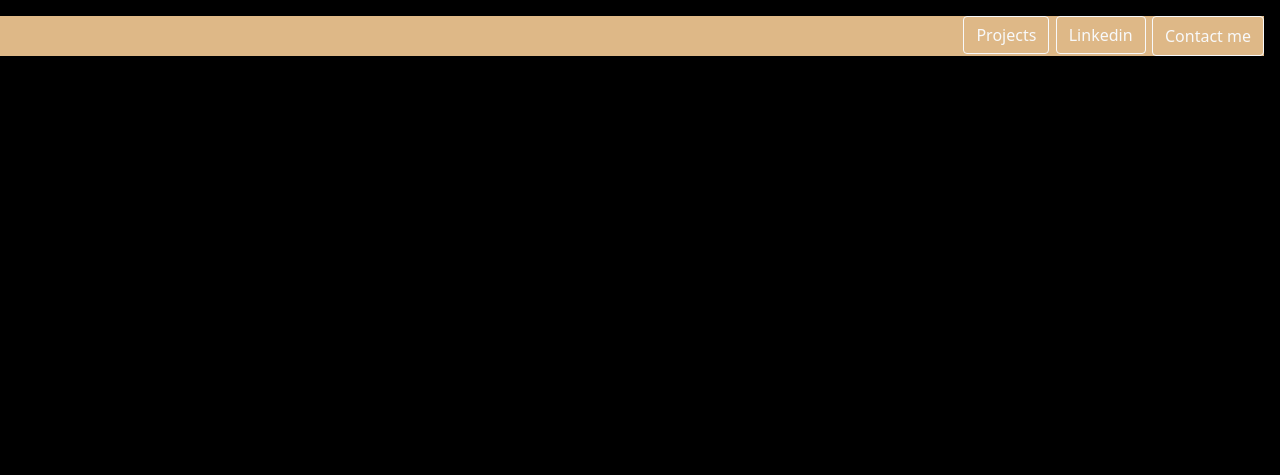
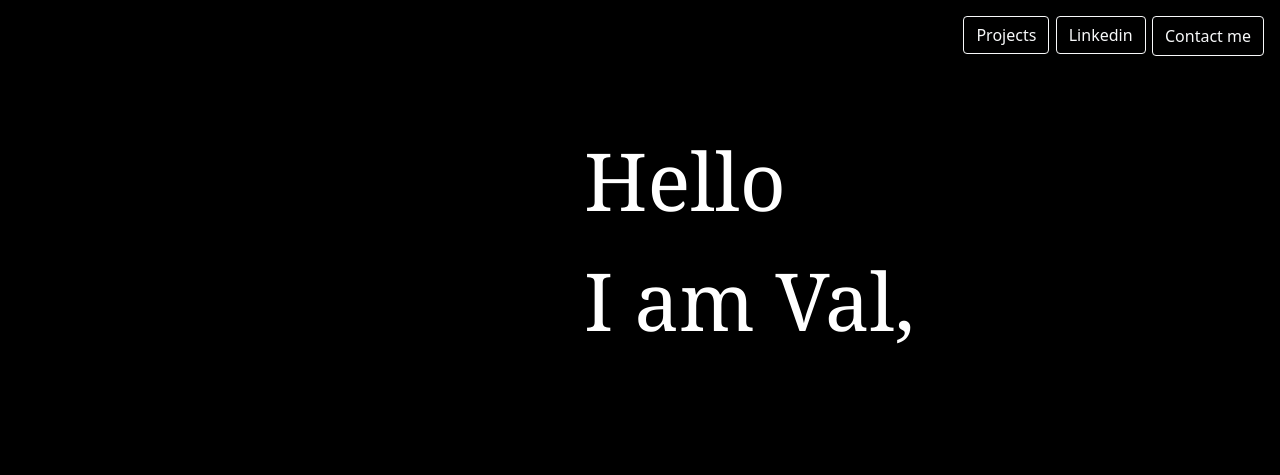
Before and after one commit to Carlos-Val/Web-Personal, a plain HTML site: page index.html in a window 1280 px wide. Drawn offline with nearby package versions, Linux system fonts and the light colour scheme.

Commit message:
Letras 007 terminadas

```diff
--- a/css/style.css
+++ b/css/style.css
@@ -1,9 +1,14 @@
+*{
+    margin: 0;
+    padding: 0;
+}
 body{
     background-color: black;
     background-position: center center;
     background-repeat: no-repeat;
     background-attachment: fixed;
     background-size: cover;
+
 }
 .botones{
     display: flex;
@@ -11,10 +16,51 @@ body{
     height: 2.5em;
     margin-top: 1em;
     margin-right: 1em;
-    background-color: burlywood;
+    background-color: ;
 
 
 }
 .espacioBotones{
     margin-right: 0.4em;
 }
+
+.presentacion{
+    display: flex;
+    justify-content: flex-end;
+    align-items:flex-end;
+    background-color:;
+    height: 23em;
+
+}
+.cuadroPresentacion{
+    display: flex;
+    background-color: ;
+    height: 20em;
+    width: 80%;
+    align-items: flex-end;
+    justify-content: center;
+}
+.contieneLetras{
+    display: flex;
+    flex-direction: column;
+    background-color: ;
+    height: 19em;
+    width: 23em;
+}
+p{
+    font-size: 5em;
+    color: white;
+    font-family: Cambria, Cochin, Georgia, Times, 'Times New Roman', serif;
+
+}
+.iAmVal:hover + .carlosVal{
+    color: rgb(185, 40, 40);
+    transition: 2.5s;
+    font-family: fantasy;
+    font-size: 5em;
+}
+.carlosVal{
+    color: black;
+    font-size: 4em;
+    transition: 2.5s;
+}
--- a/index.html
+++ b/index.html
@@ -18,6 +18,24 @@
         <button type="button" class="btn btn-outline-light">Contact me</button>
 
     </header>
+    <div class="presentacion">
+        <div class="cuadroPresentacion">
+
+            <div class="contieneLetras">
+
+                <div class="iAmVal">
+                    <p>Hello</br>I am Val,</p>
+                </div>
+                <div class="carlosVal">
+                    Carlos Val
+                </div>
+            </div>
+
+            <div class="cuadroPresentacion2"></div>
+        </div>
+
+
+    </div>
 
 
 
```
